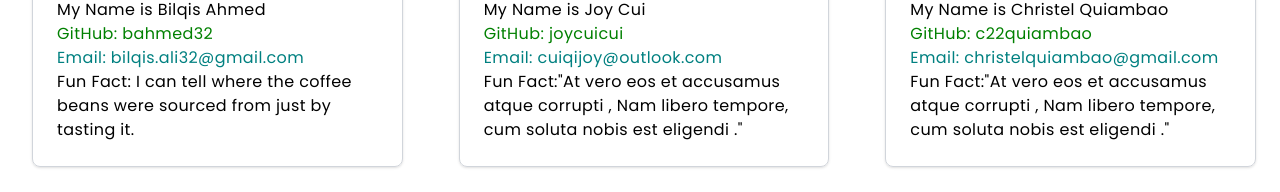
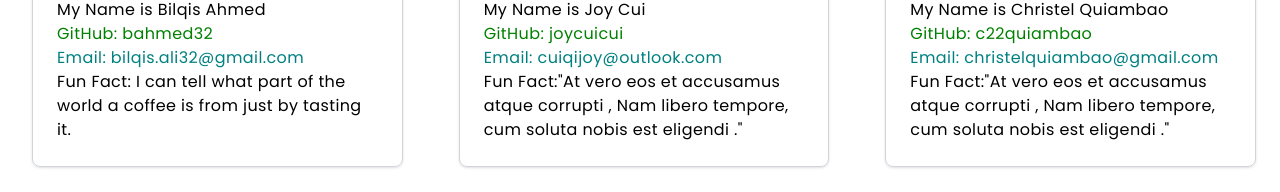
Before and after one commit to joycuicui/bookshelf, a React (Vite) app in the folder front-end/: page /about in a window 1280 px wide. Shown: the part 575-767 px from the top of the page. Built offline with nearby package versions, Linux system fonts and the light colour scheme; no server answers.

Commit message:
changed about page

```diff
--- a/front-end/src/pages/About.jsx
+++ b/front-end/src/pages/About.jsx
@@ -18,7 +18,7 @@ const About = () => {
               <a href="https://github.com/bahmed32" style={{ color: 'green' }}>GitHub: bahmed32</a>
               <br />
               <a href="mailto:bilqis.ali32@gmail.com" style={{ color: 'teal' }}>Email: bilqis.ali32@gmail.com</a>
-              <p>Fun Fact: I can tell where the coffee beans were sourced from just by tasting it.</p>
+              <p>Fun Fact: I can tell what part of the world a coffee is from just by tasting it.</p>
             </div>
           </div>
         </div>
```
